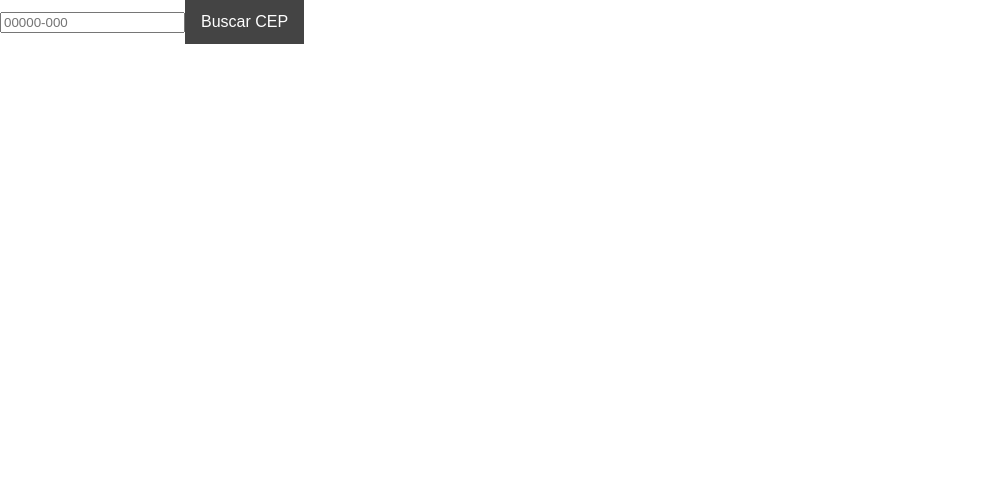
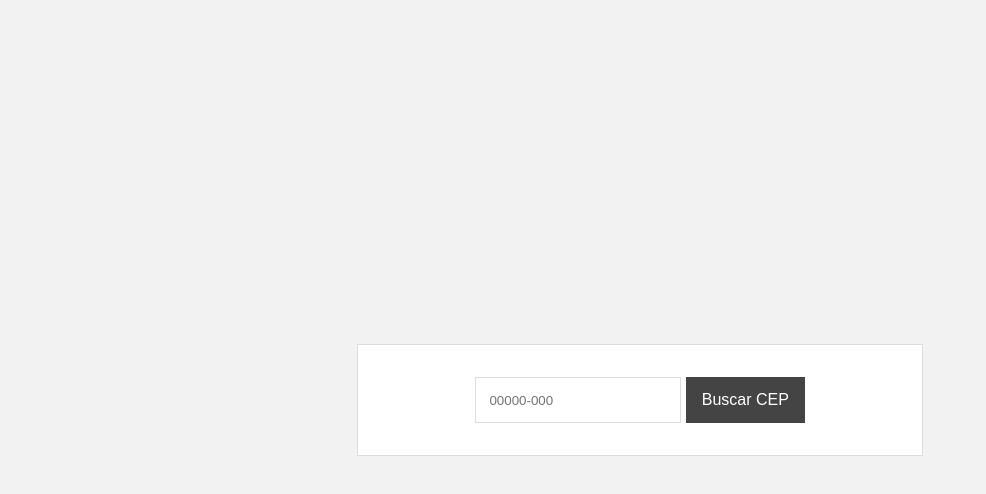
Before and after one commit to Broncs/front-end-estagio, a React (Create React App) app: page / in a window 1280 px wide. Shown: the top 494 px of the page, without its empty margins (0-986 px from the left). Built offline with nearby package versions, Linux system fonts and the light colour scheme.

Commit message:
style form component

```diff
--- a/src/App.js
+++ b/src/App.js
@@ -1,5 +1,6 @@
 import { useState, useEffect } from "react";
 import Form from "./components/Form/index";
+import styled from "styled-components";
 
 import InfoLocation from "./components/InfoLocation";
 
@@ -34,51 +35,22 @@ function App() {
   };
 
   return (
-    <main className="App">
-      <section>
-        <Form handleSubmit={handleSubmit} />
-      </section>
+    <Main>
+      <Form handleSubmit={handleSubmit} />
+
       {state.status === "resolved" && <InfoLocation payload={state.dataInfo} />}
       {state.status === "rejected" && <h1>{state.error}</h1>}
-    </main>
+    </Main>
   );
-
-  // if (state.status === "rejected") {
-  //   return <div>houve um erro . </div>;
-  // }
-
-  // if (state.status === "idle") {
-  //   return (
-
-  //   );
-  // }
-  // if (state.status === "pending") {
-  //   return (
-  //     <div>
-  //       <h1>LOADING DATA</h1>
-  //     </div>
-  //   );
-  // }
-
-  // if (state.status === "resolved") {
-  //   return (
-  //     <main className="App">
-  //       <section>
-  //         <form>
-  //           <input
-  //             placeholder="00000-000"
-  //             value={textInput}
-  //             onChange={(e) => setTextInput(e.target.value)}
-  //           />
-  //           <button onClick={(e) => handleSubmit(e)}>Buscar CEP</button>
-  //         </form>
-  //       </section>
-  //       <section>
-  //         <InfoLocation payload={state.dataInfo} />
-  //       </section>
-  //     </main>
-  //   );
-  // }
 }
 
+const Main = styled.main`
+  height: 100vh;
+  display: flex;
+  flex-direction: column;
+  justify-content: center;
+  align-items: center;
+  padding: 0 2rem;
+`;
+
 export default App;
--- a/src/components/Form/index.js
+++ b/src/components/Form/index.js
@@ -1,11 +1,13 @@
 import React, { useState } from "react";
+import * as S from "./styles";
 import MainButton from "../MainButton";
 
 const Form = ({ handleSubmit }) => {
   const [textInput, setTextInput] = useState("");
   return (
-    <form>
-      <input
+    <S.FormWrapper>
+      <S.Form>
+        <S.Input
           placeholder="00000-000"
           value={textInput}
           onChange={(e) => setTextInput(e.target.value)}
@@ -13,7 +15,8 @@ const Form = ({ handleSubmit }) => {
         <MainButton onClick={(e) => handleSubmit(e, textInput)}>
           Buscar CEP
         </MainButton>
-    </form>
+      </S.Form>
+    </S.FormWrapper>
   );
 };
 
--- /dev/null
+++ b/src/components/Form/styles.js
@@ -0,0 +1,42 @@
+import styled from "styled-components";
+
+export const FormWrapper = styled.div`
+  background: white;
+
+  max-width: 500px;
+  width: 80%;
+  border: 1px solid #dddddd;
+  padding: 2rem;
+`;
+export const Form = styled.form`
+  display: flex;
+  justify-content: center;
+  align-items: stretch;
+
+  @media (max-width: 600px) {
+    flex-direction: column;
+  }
+`;
+export const Input = styled.input`
+  padding: 1em;
+
+  margin-right: 5px;
+  border: 1px solid #dddddd;
+  color: #333;
+
+  &::placeholder {
+    color: #757474;
+  }
+  &:focus {
+    outline: none;
+    border: 2px solid #6aa4f8;
+    box-shadow: 0px 0px 2px #6aa4f8;
+    border-radius: 3px;
+  }
+
+  @media (max-width: 600px) {
+    flex-direction: column;
+    margin-right: 0;
+    margin-bottom: 1rem;
+  }
+`;
--- a/src/components/MainButton/index.js
+++ b/src/components/MainButton/index.js
@@ -1,17 +1,8 @@
 import React from "react";
-import styled from "styled-components";
-
-const Button = styled.button`
-  color: white;
-  font-size: 1rem;
-  border: none;
-  padding: 0.8em 1em;
-
-  background: #444444;
-`;
+import * as S from "./styles";
 
 const MainButton = (props) => {
-  return <Button {...props}>{props.children}</Button>;
+  return <S.Button {...props}>{props.children}</S.Button>;
 };
 
 export default MainButton;
--- /dev/null
+++ b/src/components/MainButton/styles.js
@@ -0,0 +1,10 @@
+import styled from "styled-components";
+
+export const Button = styled.button`
+  color: white;
+  font-size: 1rem;
+  border: none;
+  padding: 0.9em 1em;
+
+  background: #444444;
+`;
--- a/src/index.css
+++ b/src/index.css
@@ -1,13 +1,15 @@
 body {
   margin: 0;
-  font-family: -apple-system, BlinkMacSystemFont, 'Segoe UI', 'Roboto', 'Oxygen',
-    'Ubuntu', 'Cantarell', 'Fira Sans', 'Droid Sans', 'Helvetica Neue',
+  font-family: -apple-system, BlinkMacSystemFont, "Segoe UI", "Roboto", "Oxygen",
+    "Ubuntu", "Cantarell", "Fira Sans", "Droid Sans", "Helvetica Neue",
     sans-serif;
   -webkit-font-smoothing: antialiased;
   -moz-osx-font-smoothing: grayscale;
+  background-color: #f2f2f2;
+  overflow: hidden;
 }
 
 code {
-  font-family: source-code-pro, Menlo, Monaco, Consolas, 'Courier New',
+  font-family: source-code-pro, Menlo, Monaco, Consolas, "Courier New",
     monospace;
 }
```
Lines whose indentation alone changed are shown as unchanged.
